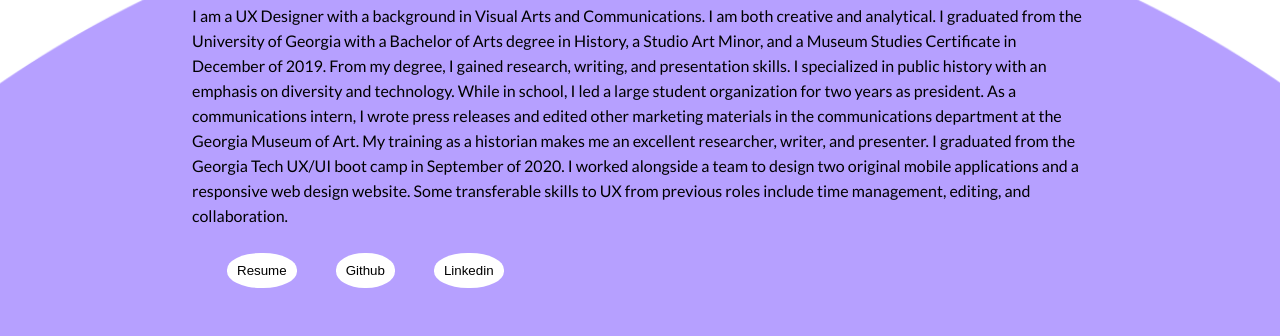
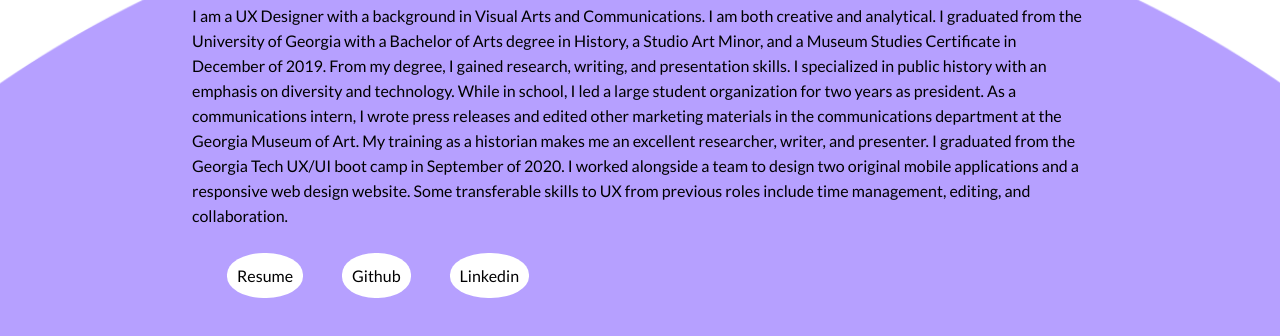
Before and after one commit to mhpMHP27167/UX_UI_Unit_19_Portfolio, a plain HTML site: page html/index.html in a window 1280 px wide. Shown: the part 262-598 px from the top of the page. Drawn offline with Linux system fonts and the light colour scheme.

Commit message:
images and font sizes on button

```diff
--- a/css/styles.css
+++ b/css/styles.css
@@ -96,6 +96,11 @@ button {
     border: none;
     align-items: center;
     margin-left: 35px;
+    font-family: Lato;
+    font-style: normal;
+    font-weight: 400;
+    font-size: 16px;
+    line-height: 25px;
 }
 .buttons {
     margin: 15%;
```
Also changed, not shown: images/Home Page – 1 1.png (added), images/Screen Shot 2020-08-21 at 10.07 1.png (added), images/USDA 1.png (added).
